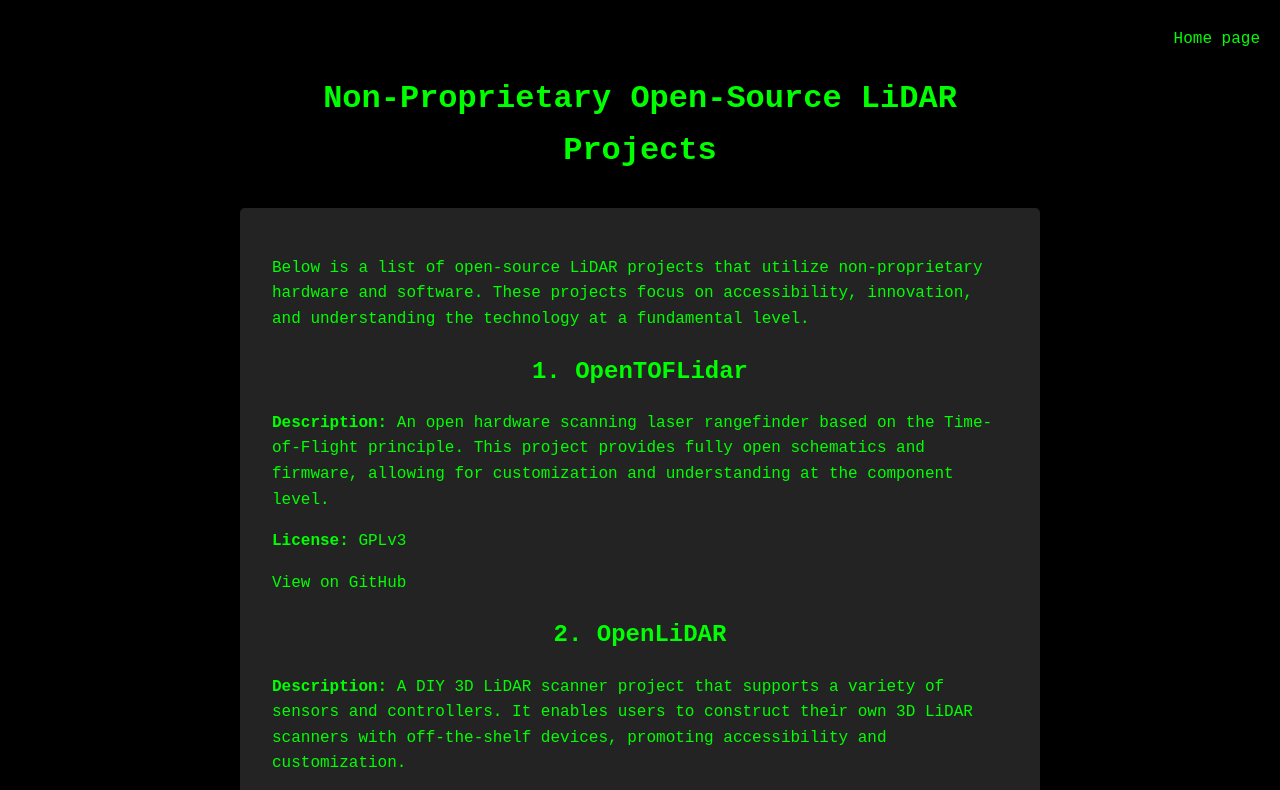
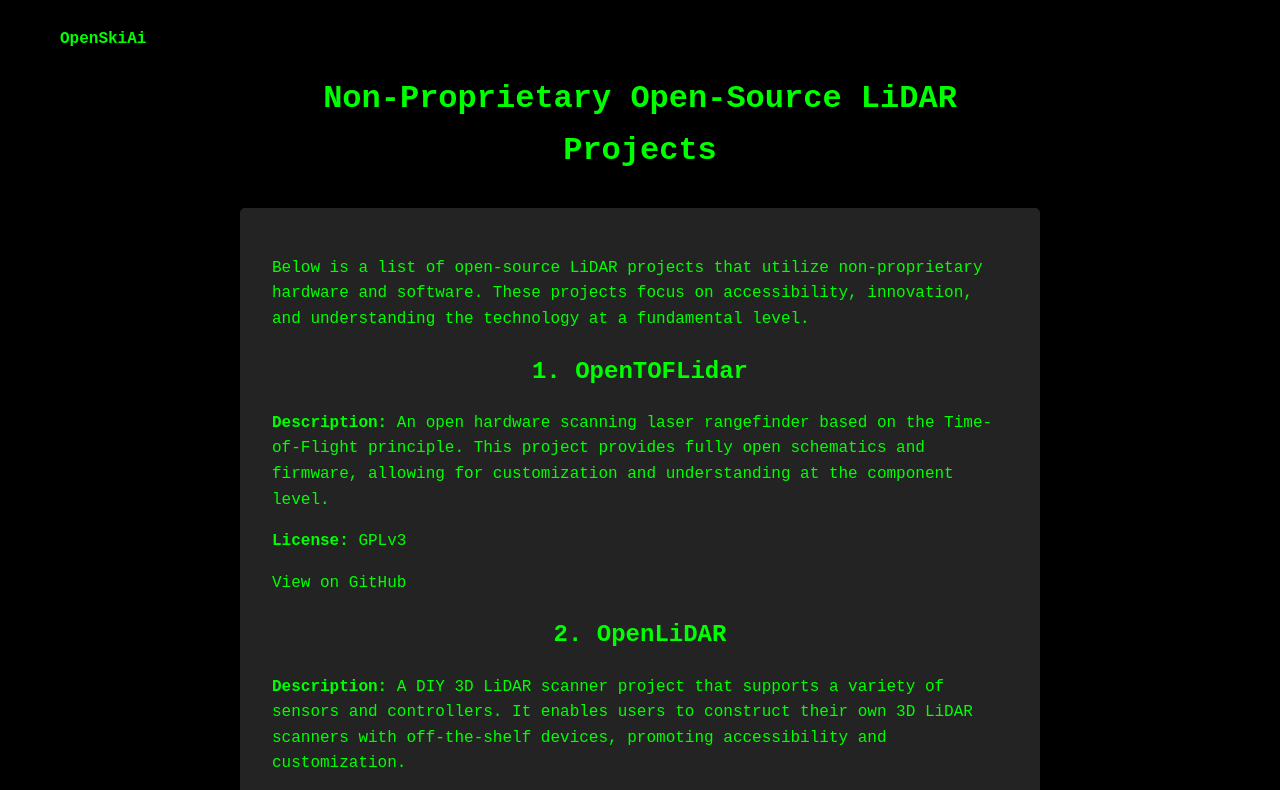
Before and after one commit to jam2ja/OpenSkiAI, a plain HTML site: page non-proprietary-lidar.html in a window 1280 px wide. Shown: the top 790 px of the page. Drawn offline with Linux system fonts and the light colour scheme.

Commit message:
Update non-proprietary-lidar.html

```diff
--- a/non-proprietary-lidar.html
+++ b/non-proprietary-lidar.html
@@ -27,10 +27,6 @@
         }
         .header a:hover {
             text-decoration: underline;
-        }
-        .header .nav {
-            margin-left: auto;
-            padding-right: 60px;
         }
         body {
             line-height: 1.6;
@@ -76,8 +72,8 @@
 </head>
 <body>
      <div class="header">
-        <div class="nav">
-            <a href="https://openski.xyz/">Home page</a>
+        <div class="logo">
+            <a href="https://openski.xyz" style="font-weight: bold;">OpenSkiAi</a>
         </div>
     </div>
     <h1>Non-Proprietary Open-Source LiDAR Projects</h1>
```
